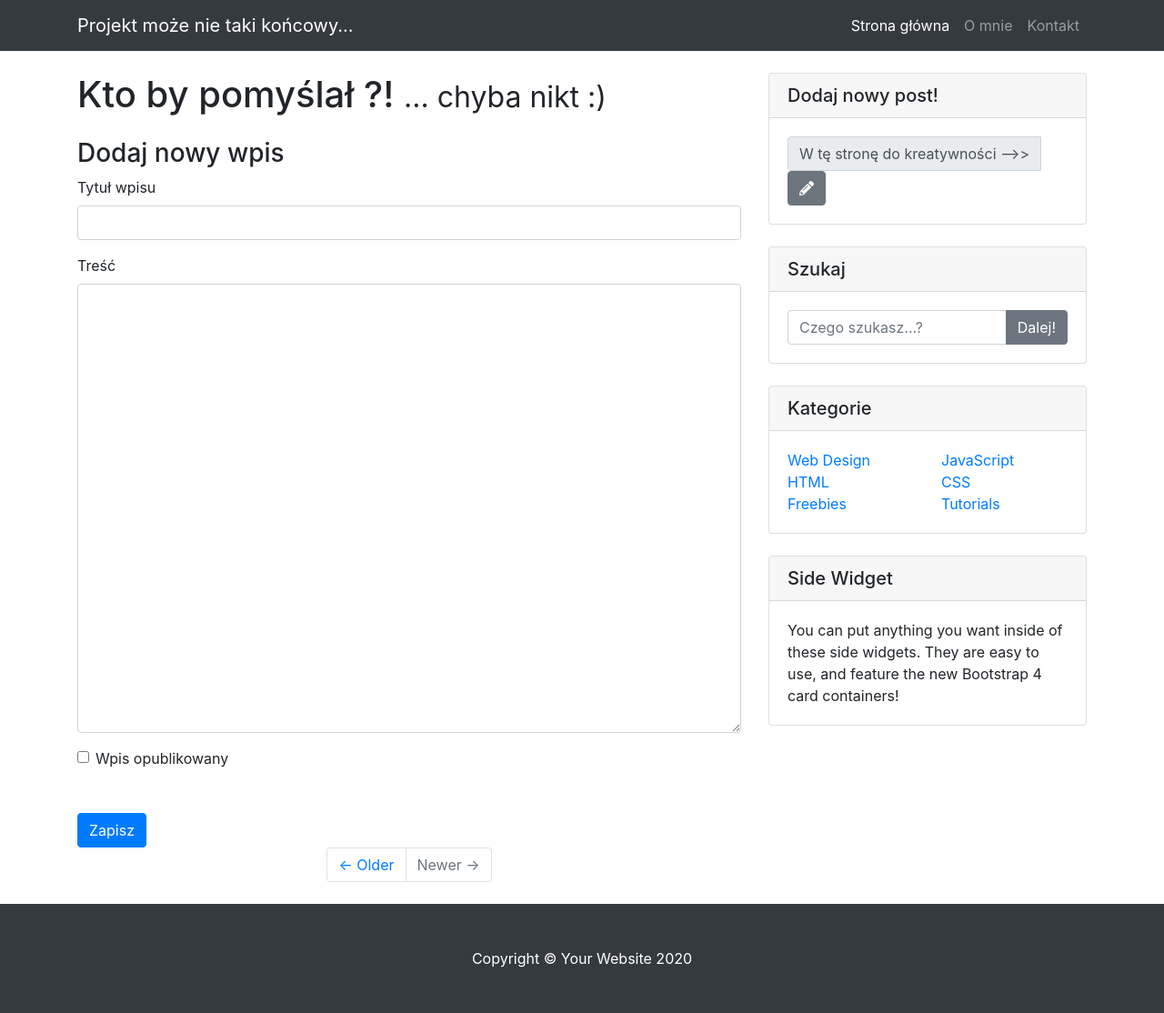
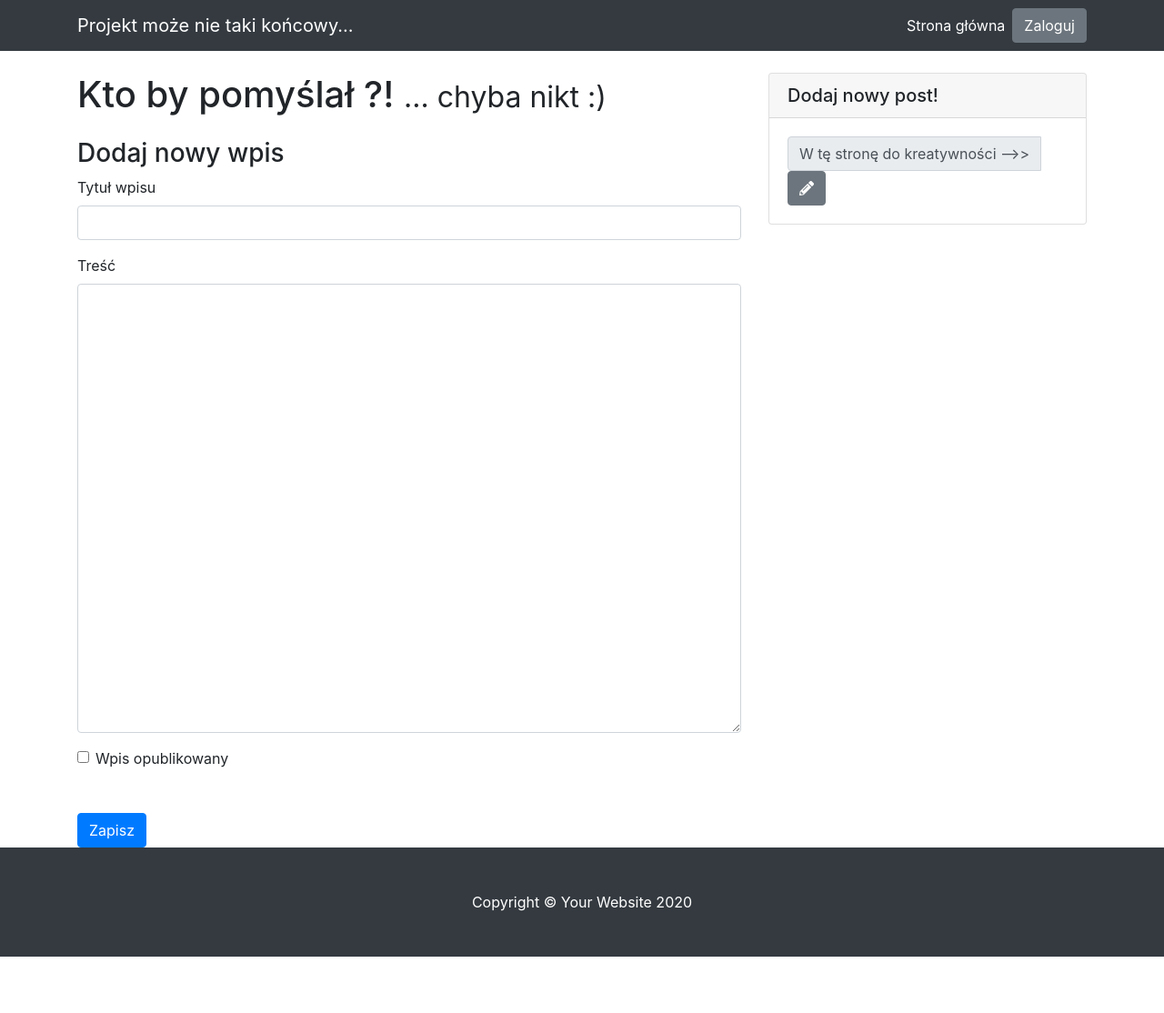
Before and after one commit to kinga-wojtkowska/blog_project, a Flask app: page /new-post/ in a window 1280 px wide. Shown: the whole page at 91% size. After the commit the page ends 1052 px from the top, so only its background shows below. Run offline with Flask 2, Linux system fonts and the light colour scheme; some libraries are stand-ins or nearby versions.

Commit message:
update and add templates files

```diff
--- a/blog/templates/base.html
+++ b/blog/templates/base.html
@@ -26,27 +26,36 @@
   <!-- Navigation -->
   <nav class="navbar navbar-expand-lg navbar-dark bg-dark">
     <div class="container">
-      <a class="navbar-brand" href="#">Projekt może nie taki końcowy...</a>
+      <a class="navbar-brand" href="{{ url_for('homepage') }}">Projekt może nie taki końcowy...</a>
       <button class="navbar-toggler" type="button" data-toggle="collapse" data-target="#navbarResponsive" aria-controls="navbarResponsive" aria-expanded="false" aria-label="Toggle navigation">
         <span class="navbar-toggler-icon"></span>
       </button>
       <div class="collapse navbar-collapse" id="navbarResponsive">
         <ul class="navbar-nav ml-auto">
           <li class="nav-item active">
-            <a class="nav-link" href="/">Strona główna
+            <a class="nav-link" href="{{ url_for('homepage') }}">Strona główna
               <span class="sr-only">(current)</span>
             </a>
           </li>
-          <li class="nav-item">
-            <a class="nav-link" href="#">O mnie</a>
+          {% if session.logged_in %}
+          <li class="nav-item active">
+            <a class="nav-link" href="{{ url_for('list_drafts') }}">Szkice
+              <span class="sr-only">(current)</span>
+            </a>
           </li>
-          <li class="nav-item">
-            <a class="nav-link" href="#">Kontakt</a>
-          </li>
+          {% endif %}
         </ul>
+        {% if session.logged_in %}
+            <form class="form-inline my-2 my-lg-0" action="{{ url_for('logout') }}" method="POST">
+                <button class="btn btn-secondary my-2 my-sm-0" type="submit">Wyloguj</button>
+            </form>
+        {% else %}
+            <a href="{{ url_for('login') }}" class="btn btn-secondary my-2 my-lg-0">Zaloguj</a>
+        {% endif %}
       </div>
     </div>
   </nav>
+
 
   <!-- Page Content -->
   <!-- Success Alert -->
@@ -76,16 +85,6 @@
         {% block content %}
         {% endblock %}
 
-        <!-- Pagination -->
-        <ul class="pagination justify-content-center mb-4">
-          <li class="page-item">
-            <a class="page-link" href="#">&larr; Older</a>
-          </li>
-          <li class="page-item disabled">
-            <a class="page-link" href="#">Newer &rarr;</a>
-          </li>
-        </ul>
-
       </div>
 
       <!-- Sidebar Widgets Column -->
@@ -105,63 +104,6 @@
                 </button>
                 </a>
             </div>
-          </div>
-        </div>
-
-
-        <!-- Search Widget -->
-        <div class="card my-4">
-          <h5 class="card-header">Szukaj</h5>
-          <div class="card-body">
-            <div class="input-group">
-              <input type="text" class="form-control" placeholder="Czego szukasz...?">
-              <span class="input-group-append">
-                <button class="btn btn-secondary" type="button">Dalej!</button>
-              </span>
-            </div>
-          </div>
-        </div>
-
-        <!-- Categories Widget -->
-        <div class="card my-4">
-          <h5 class="card-header">Kategorie</h5>
-          <div class="card-body">
-            <div class="row">
-              <div class="col-lg-6">
-                <ul class="list-unstyled mb-0">
-                  <li>
-                    <a href="#">Web Design</a>
-                  </li>
-                  <li>
-                    <a href="#">HTML</a>
-                  </li>
-                  <li>
-                    <a href="#">Freebies</a>
-                  </li>
-                </ul>
-              </div>
-              <div class="col-lg-6">
-                <ul class="list-unstyled mb-0">
-                  <li>
-                    <a href="#">JavaScript</a>
-                  </li>
-                  <li>
-                    <a href="#">CSS</a>
-                  </li>
-                  <li>
-                    <a href="#">Tutorials</a>
-                  </li>
-                </ul>
-              </div>
-            </div>
-          </div>
-        </div>
-
-        <!-- Side Widget -->
-        <div class="card my-4">
-          <h5 class="card-header">Side Widget</h5>
-          <div class="card-body">
-            You can put anything you want inside of these side widgets. They are easy to use, and feature the new Bootstrap 4 card containers!
           </div>
         </div>
 
```
Also changed, not shown: blog/templates/drafts.html (added, +30 -0 lines), blog/templates/login_form.html (added, +36 -0 lines), blog/templates/post_on_homepage.html (+22 -3 lines).
